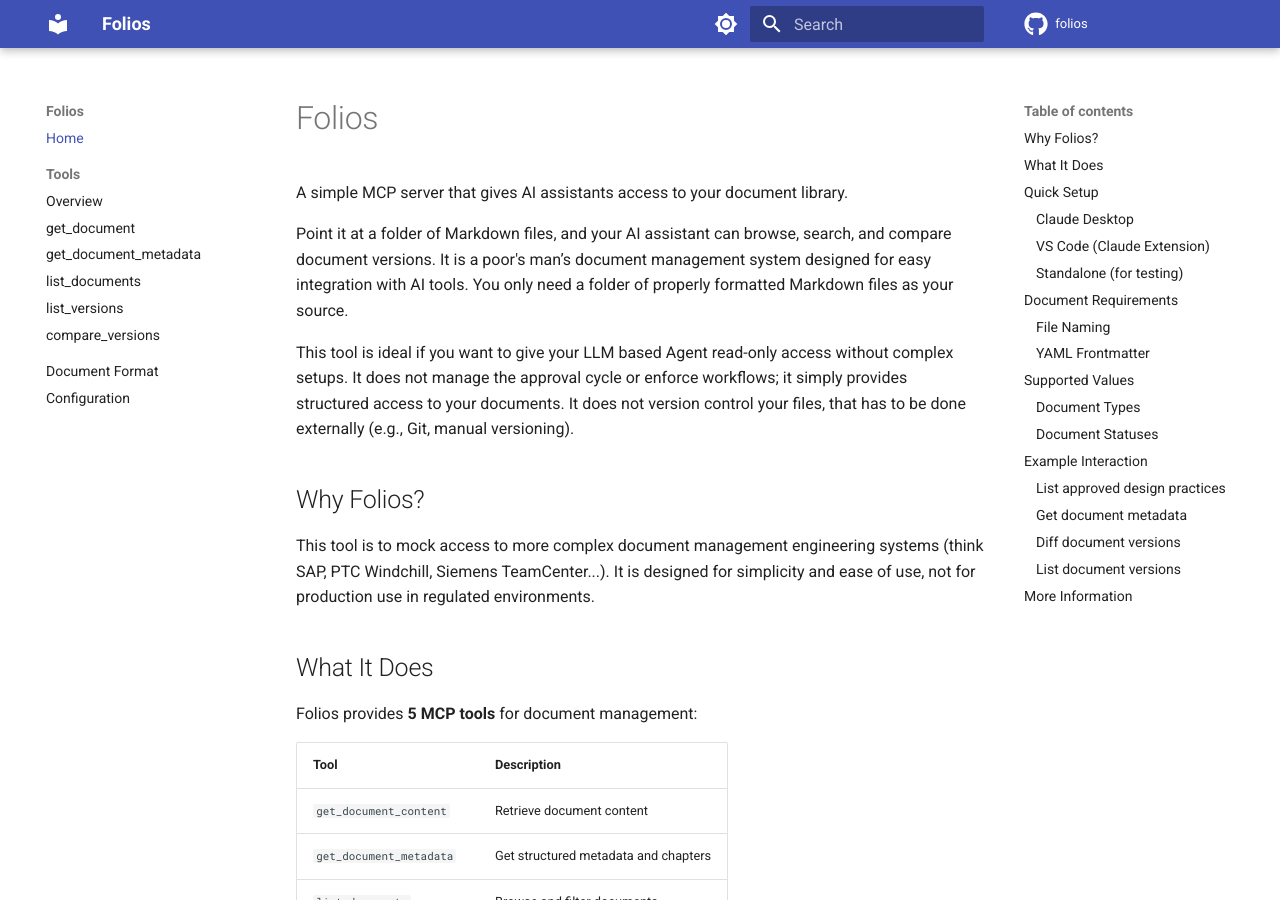
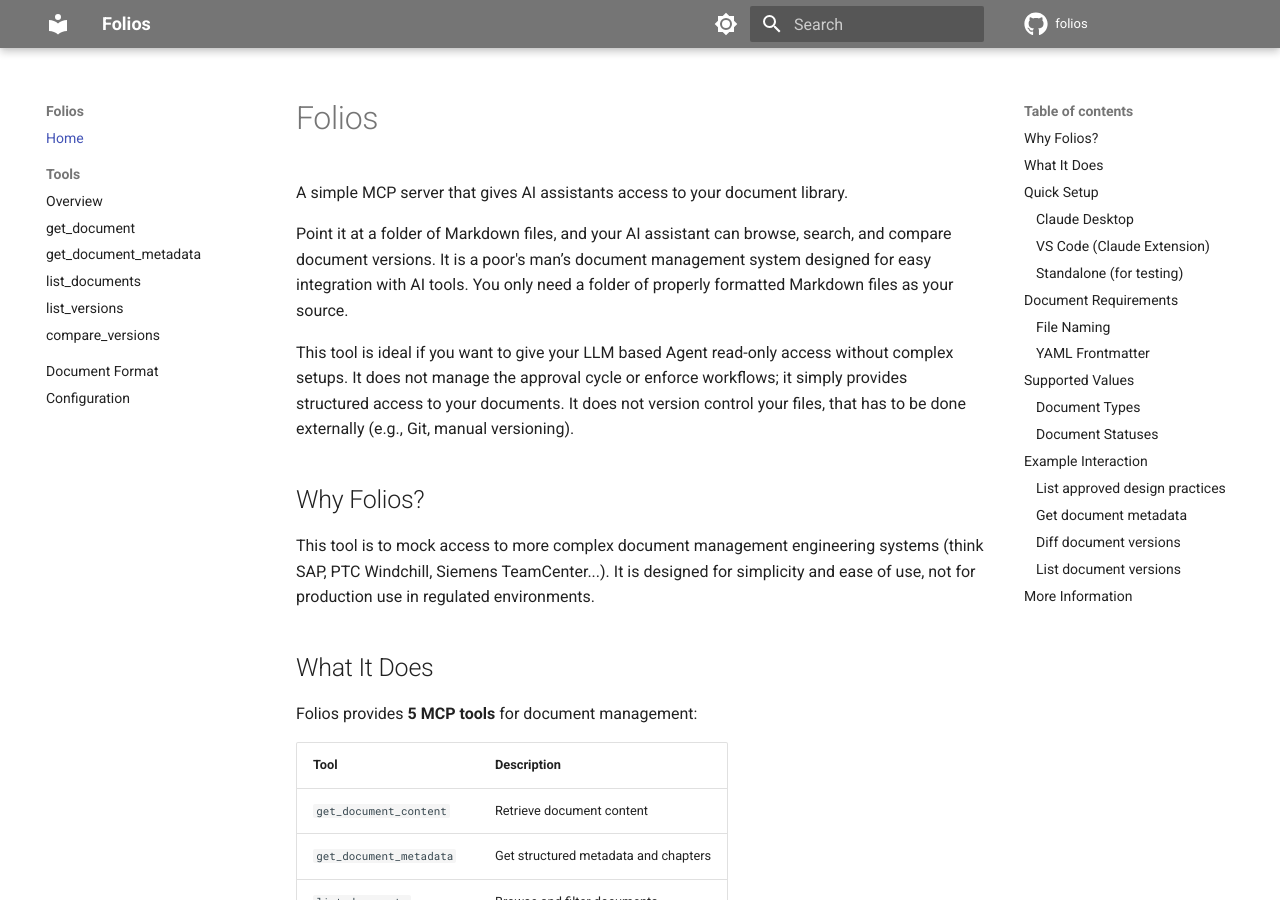
Before and after one commit to alex-pradas/folios, an MkDocs documentation site: the page built from docs/index.md, in a window 1280 px wide and 900 px high. Built offline with MkDocs 1.6.1 and Material for MkDocs 9.7.7, drawn with Linux system fonts in a browser that asks for light colours; comment, search, counter and statistics services are not loaded.

Commit message:
color update

```diff
--- a/mkdocs.yml
+++ b/mkdocs.yml
@@ -9,8 +9,8 @@
   palette:
     - media: "(prefers-color-scheme: light)"
       scheme: default
-      primary: indigo
-      accent: indigo
+      primary: grey
+      accent: amber
       toggle:
         icon: material/brightness-7
         name: Switch to dark mode
```
